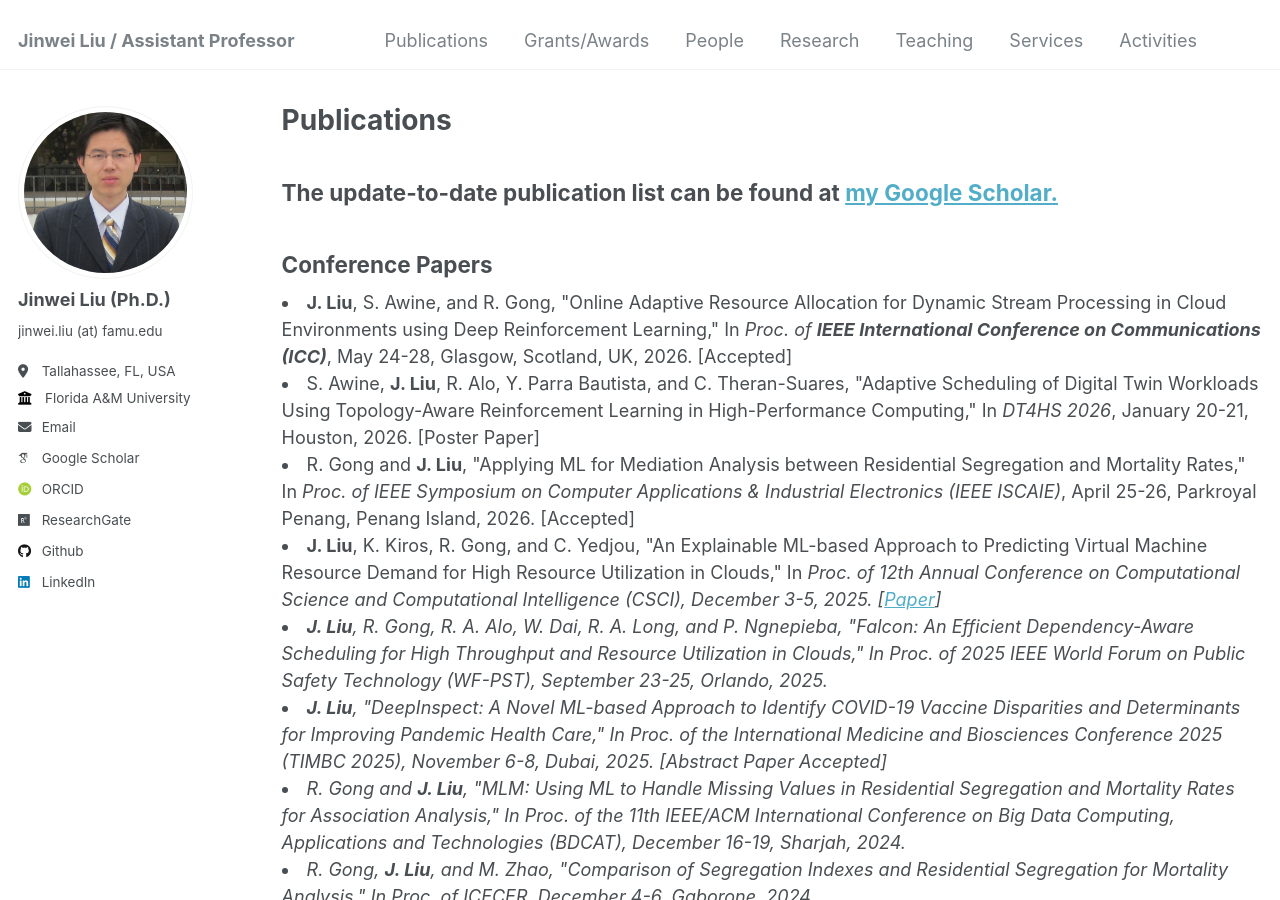
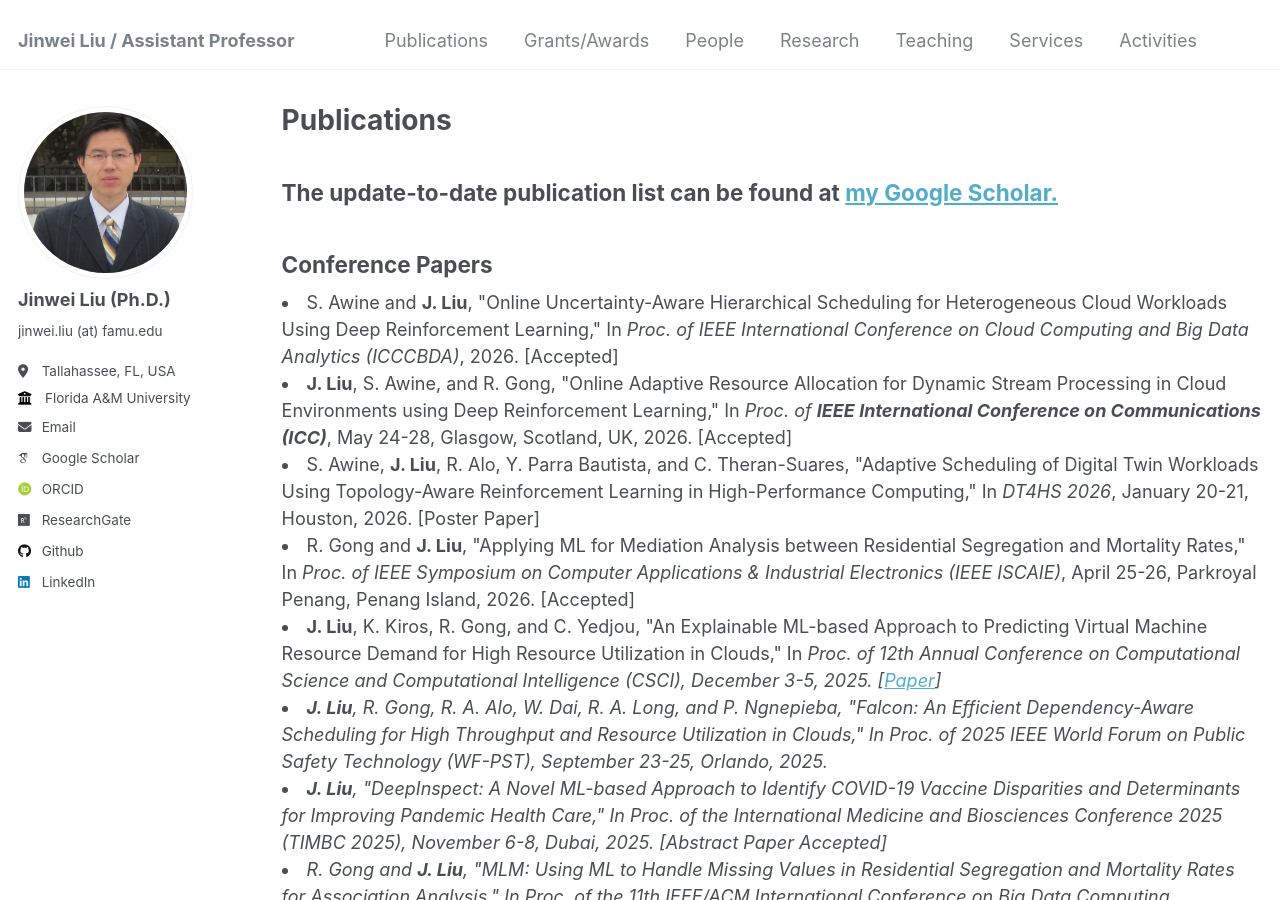
Before and after one commit to jinweiliucu/jinweiliucu.github.io, a Jekyll site: the page built from _publications/publications.html, in a window 1280 px wide and 900 px high. Built offline with Jekyll 4.4.1, drawn with Linux system fonts in a browser that asks for light colours; some web fonts are replaced.

Commit message:
Update publications.html

```diff
--- a/_publications/publications.html
+++ b/_publications/publications.html
@@ -9,6 +9,13 @@ author_profile: true
 
 
 <h2 class="text-left">Conference Papers</h2>
+	<li>
+    S. Awine and <strong>J. Liu</strong>, "Online Uncertainty-Aware Hierarchical Scheduling for Heterogeneous Cloud Workloads Using Deep Reinforcement Learning,"
+    In <em>Proc. of IEEE International Conference on Cloud Computing and Big Data Analytics (ICCCBDA)</em>, 2026. [Accepted]
+    <!-- [<a href="/files/articles/WF-PST2025LiuFalcon.pdf">Paper</a>]</span> -->
+    </span><br>
+    </li>
+
 	<li>
     <strong>J. Liu</strong>, S. Awine, and R. Gong, "Online Adaptive Resource Allocation for Dynamic Stream Processing in Cloud Environments using Deep Reinforcement Learning,"
     In <em>Proc. of <strong>IEEE International Conference on Communications (ICC)</strong></em>, May 24-28, Glasgow, Scotland, UK, 2026. [Accepted]
```
